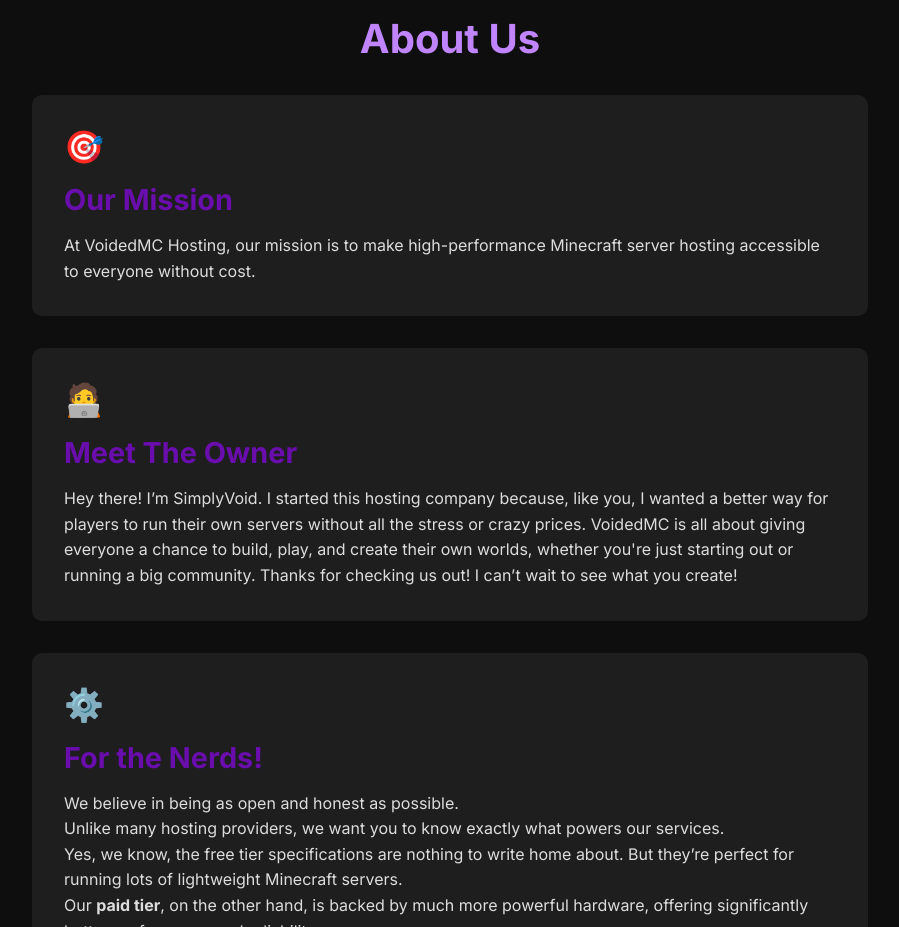
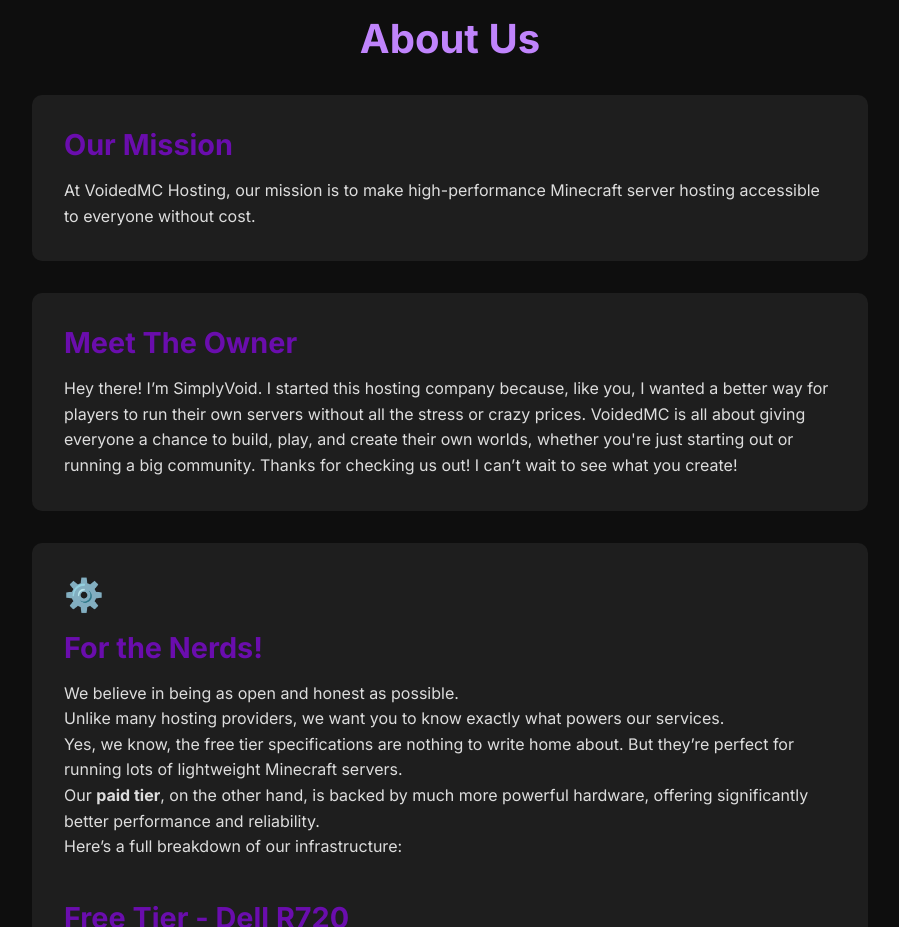
Before and after one commit to simplyvoid/VoidedMC-Hosting, a plain HTML site: page index.html in a window 1280 px wide. Shown: the part 1220-2147 px from the top of the page, without its empty margins (190-1089 px from the left). Drawn offline with Linux system fonts and the light colour scheme.

Commit message:
Update index.html
removing icons for about us

```diff
--- a/index.html
+++ b/index.html
@@ -383,12 +383,10 @@
   <section class="about" id="about">
     <h2>About Us</h2>
     <div class="about-section">
-      <div class="feature-icon">🎯</div>
       <h3>Our Mission</h3>
       <p>At VoidedMC Hosting, our mission is to make high-performance Minecraft server hosting accessible to everyone without cost.</p>
     </div>
     <div class="about-section">
-      <div class="feature-icon">🧑‍💻</div>
       <h3>Meet The Owner</h3>
       <p>Hey there! I’m SimplyVoid. I started this hosting company because, like you, I wanted a better way for players to run their own servers without all the stress or crazy prices.
         VoidedMC is all about giving everyone a chance to build, play, and create their own worlds, whether you're just starting out or running a big community. Thanks for checking us out! I can’t wait to see what you create!</p>
```
